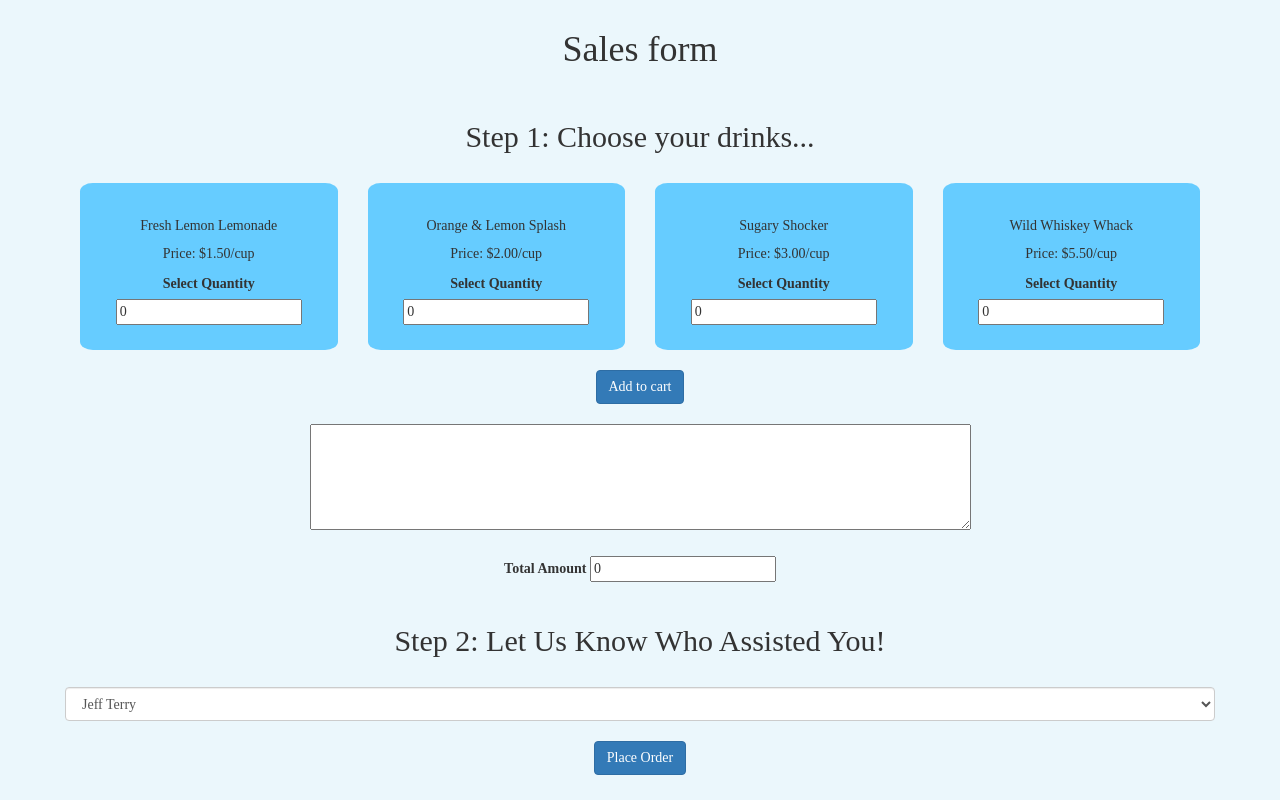
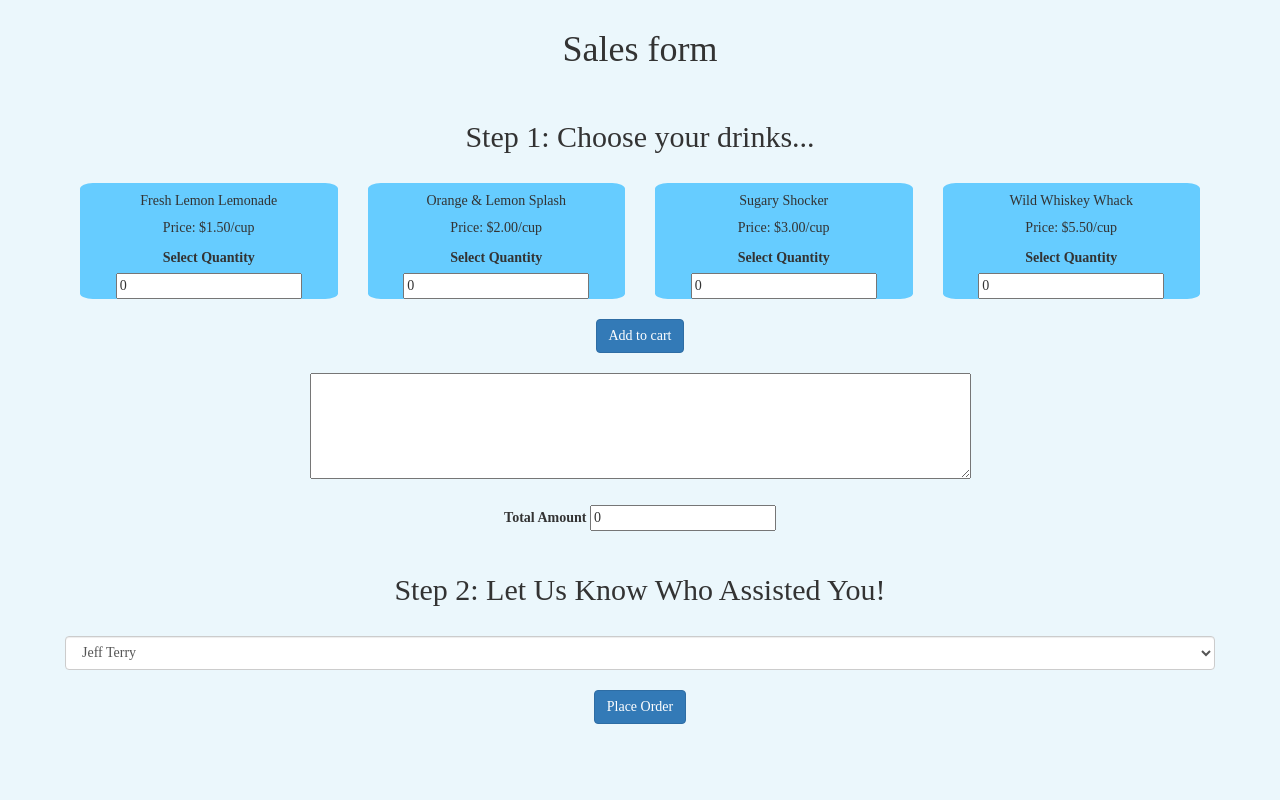
Before and after one commit to aggrimarora/Sales_Stats, a Django app: page /sales/form in a window 1280 px wide. Run offline with Django 3.2, Linux system fonts and the light colour scheme; data comes from the database, SQL or seed files in the repository; some libraries are stand-ins or nearby versions.

Commit message:
delete readme

```diff
--- a/myapp/static/myapp/css/sales_form.css
+++ b/myapp/static/myapp/css/sales_form.css
@@ -14,7 +14,3 @@ body {
   text-align: center;
   padding: 10px;
 }
-
-.card-body {
-  padding: 10%;
-}
```
Also changed, not shown: README.md (deleted).
